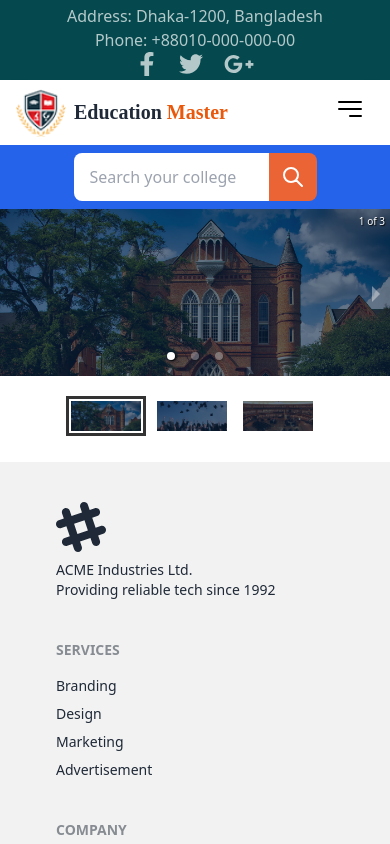
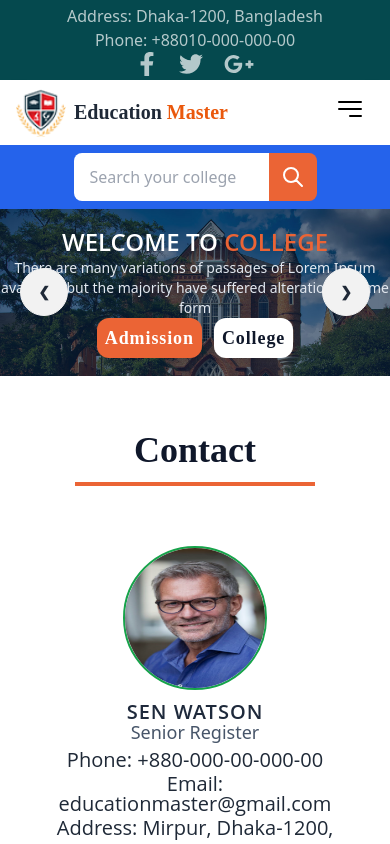
Before and after one commit to saifularafat/endgamecollege, a React (Vite) app: page / in a window 390 px wide. Shown: the top 844 px of the page. Built offline with nearby package versions, Linux system fonts and the light colour scheme; no server answers.

Commit message:
Contact section and slider section added now

```diff
--- a/src/Pages/Home/Banner/Banner.jsx
+++ b/src/Pages/Home/Banner/Banner.jsx
@@ -1,23 +1,69 @@
-import "react-responsive-carousel/lib/styles/carousel.min.css"; // requires a loader
-import { Carousel } from 'react-responsive-carousel';
-
 import sliderOne from "../../../assets/1.jpg";
 import sliderTwo from "../../../assets/2.jpg";
 import sliderThree from "../../../assets/3.jpg";
+import Paragraph from './Paragraph'
+
 const Banner = () => {
     return (
-        <div>
-            <Carousel className="text-center">
-                <div>
-                    <img src={sliderOne} />
+        <div className="carousel w-full md:h-[600px] h-full">
+            <div id="slide1" className="carousel-item relative w-full">
+                <img src={sliderOne} className="w-full " />
+                <div className="absolute flex items-center left-0 top-0 bottom-0">
+
+                    <Paragraph
+                        title='Welcome To'
+                        colorTitle='College'
+                        subTitle='There are many variations of passages of Lorem Ipsum available, but the majority have suffered alteration in some form'
+                        label='Admission'
+                        adders='/admission'
+                        labelOne='College'
+                        addressOne='/colleges'
+                    />
+
                 </div>
-                <div>
-                    <img src={sliderTwo} />
+                <div className="absolute flex justify-between transform -translate-y-1/2 left-5 right-5 top-1/2">
+                    <a href="#slide3" className="btn btn-circle mr-5 slider_btn1">❮</a>
+                    <a href="#slide2" className="btn btn-circle slider_btn2">❯</a>
                 </div>
-                <div>
-                    <img src={sliderThree} />
+            </div>
+            <div id="slide2" className="carousel-item relative w-full">
+                <img src={sliderTwo} className="w-full " />
+                <div className="absolute flex items-center  left-0 top-0 bottom-0">
+
+                    <Paragraph
+                        title='ADMISSION OPEN'
+                        colorTitle='2002'
+                        subTitle='There are many variations of passages of Lorem Ipsum available, but the majority have suffered alteration in some form'
+                        label='Admission'
+                        adders='/admission'
+                        labelOne='College'
+                        addressOne='/colleges'
+                    />
                 </div>
-            </Carousel>
+                <div className="absolute flex justify-between transform -translate-y-1/2 left-5 right-5 top-1/2">
+                    <a href="#slide1" className="btn btn-circle mr-5 slider_btn1">❮</a>
+                    <a href="#slide3" className="btn btn-circle slider_btn2">❯</a>
+                </div>
+            </div>
+            <div id="slide3" className="carousel-item relative w-full">
+                <img src={sliderThree} className="w-full " />
+                <div className="absolute flex items-center  left-0 top-0 bottom-0">
+
+                    <Paragraph
+                        title='EDUCATION '
+                        colorTitle='MASTER'
+                        subTitle='There are many variations of passages of Lorem Ipsum available, but the majority have suffered alteration in some form'
+                        label='Admission'
+                        adders='/admission'
+                        labelOne='College'
+                        addressOne='/colleges'
+                    />
+                </div>
+                <div className="absolute flex justify-between transform -translate-y-1/2 left-5 right-5 top-1/2">
+                    <a href="#slide2" className="btn btn-circle mr-5 slider_btn1">❮</a>
+                    <a href="#slide1" className="btn btn-circle slider_btn2">❯</a>
+                </div>
+            </div>
         </div>
     );
 };
--- /dev/null
+++ b/src/Pages/Home/Banner/Paragraph.jsx
@@ -0,0 +1,21 @@
+import React from 'react';
+import { Link } from 'react-router-dom';
+
+const Paragraph = ({ title, colorTitle, subTitle, label, address, labelOne, addressOne }) => {
+    return (
+        <div className=' text-white text-center w-5/5 mx-auto md:space-y-4 relative items-center lg:left-1/3 md:left-16 overflow-hidden'>
+            <h2 className='sm:text-4xl md:text-6xl text-2xl font-open font-semibold uppercase'>{title} <span className='text-color-btn'>{colorTitle}</span></h2>
+            <p className='lg:w-[740px] md:w-[640px] mx-auto md:text-xl sm:text-base text-sm font-sans font-normal text-slate-200'>{subTitle}</p>
+            <div className='flex items-center justify-center gap-3'>
+                <Link to={address} className='banner_btn'>
+                    {label}
+                </Link>
+                <Link to={addressOne} className='banner_btn_white'>
+                    {labelOne}
+                </Link>
+            </div>
+        </div>
+    );
+};
+
+export default Paragraph;
--- /dev/null
+++ b/src/Pages/Home/Contact/Contact.jsx
@@ -0,0 +1,26 @@
+import Container from "../../../components/Container";
+import SectionTitle from "../../../components/SectionTitle";
+import img from "../../../assets/contact_img/contact-img.svg"
+import register from '../../../assets/register.jpg'
+const Contact = () => {
+    return (
+        <Container>
+            <SectionTitle
+                title='Contact'
+                subTitle=''
+            />
+            <div className="py-12 md:w-1/2 mx-auto text-center">
+                <div>
+                    <img src={register} alt="" className="rounded-full md:w-56 w-36 md:h-56 h-36 mx-auto border-green-600 border-2" />
+                    <h2 className="text-xl text-slate-800 font-open font-semibold pt-2 tracking-wider uppercase">Sen Watson</h2>
+                    <p className="text-lg text-slate-600 leading-3">Senior Register</p>
+                </div>
+                <p className="text-xl font-open font-medium hover:opacity-75 pt-2">Phone:<span className=""> +880-000-00-000-00</span></p>
+                <p className="text-xl font-open font-medium hover:opacity-75 leading-5">Email:<span className="lowercase"> EDUCATIONMASTER@Gmail.com</span></p>
+                <p className="text-xl font-open font-medium hover:opacity-75 leading-7">Address:<span className=""> Mirpur, Dhaka-1200, Bangladesh</span></p>
+            </div>
+        </Container>
+    );
+};
+
+export default Contact;
--- a/src/Pages/Home/Home/Home.jsx
+++ b/src/Pages/Home/Home/Home.jsx
@@ -1,11 +1,13 @@
 import Container from "../../../components/Container";
 import Banner from "../Banner/Banner";
+import Contact from "../Contact/Contact";
 
 const Home = () => {
     return (
         <div>
             <Banner />
             <Container>
+                <Contact />
             </Container>
         </div>
     );
--- /dev/null
+++ b/src/components/SectionTitle.jsx
@@ -0,0 +1,18 @@
+
+const SectionTitle = ({ title, subTitle }) => {
+    return (
+        <div
+            data-aos="fade-down"
+            data-aos-duration="1500"
+            className=" text-center">
+            <h2 className="w-60 mx-auto text-4xl font-semibold font-Lobster pb-3 text-slate-900 pt-12 border-b-4 border-color-btn">
+                {title}
+            </h2>
+            <p className='text-white mt-3 text-lg'>
+                {subTitle}
+            </p>
+        </div>
+    );
+};
+
+export default SectionTitle;
--- a/src/index.css
+++ b/src/index.css
@@ -3,28 +3,59 @@
 @tailwind utilities;
 
 .active {
-    @apply border-b-2 border-color-btn p-3 text-xl font-open font-semibold text-color-btn rounded-lg tracking-wide transition duration-200 shadow-2xl
+    @apply border-b-2 border-color-btn p-3 text-xl font-open
+    font-semibold text-color-btn rounded-lg tracking-wide
+    transition duration-200 shadow-2xl
 }
 
 .default {
-    @apply bg-transparent text-xl text-title-color font-open font-semibold tracking-wide p-3 rounded-lg
+    @apply bg-transparent text-xl text-title-color
+    font-open font-semibold tracking-wide p-3 rounded-lg
+}
+
+/* Banner section */
+.banner {
+    @apply text-6xl font-semibold md:w-96 hidden md:block
+}
+.banner_btn{
+    @apply md:text-xl text-lg font-Lobster font-semibold
+    tracking-wider bg-color-btn md:py-3 sm:py-2 py-1 md:px-5 sm:px-3 px-2
+    border-y-2 border-color-btn rounded-xl
+    hover:bg-transparent hover:text-color-btn transition
+    duration-200
+}
+.banner_btn_white{
+    @apply md:text-xl text-lg text-slate-900 font-Lobster font-semibold
+    tracking-wider bg-white  md:py-3 sm:py-2 py-1 md:px-5 sm:px-3 px-2
+    border-y-2 border-white rounded-xl
+    hover:bg-transparent hover:text-white transition
+    duration-200
 }
 
 /* SignUp & SignIn style */
 .form_label {
-    @apply text-title-color mb-2 md:text-2xl text-xl font-serif font-medium
+    @apply text-title-color mb-2 md:text-2xl text-xl
+    font-serif font-medium
 }
 
 .input_style {
-    @apply w-full text-xl px-3 py-3 border rounded-md border-gray-300 focus:outline-none bg-gray-200 text-gray-800
+    @apply w-full text-xl px-3 py-3 border rounded-md
+    border-gray-300 focus:outline-none bg-gray-200
+    text-gray-800
 }
+
+
 
 /* Social component */
 .social_style {
-    @apply flex justify-center items-center space-x-2 border m-3 p-2 border-green-900 hover:bg-green-950 rounded-md transition duration-200 hover:text-white text-base cursor-pointer
+    @apply flex justify-center items-center space-x-2 border m-3 p-2
+    border-green-900 hover:bg-green-950 rounded-md
+    transition duration-200 hover:text-white text-base cursor-pointer
 }
 
 /* terms And Condition */
 .terms_btn {
-    @apply py-3 px-6 text-2xl font-serif font-semibold border rounded-xl bg-gradient-to-r from-green-600 to-green-900 text-white hover:border-green-700 hover:text-white animate-bounce hover:animate-none tracking-wider transition duration-200
+    @apply py-3 px-6 text-2xl font-serif font-semibold border rounded-xl
+    bg-gradient-to-r from-green-600 to-green-900 text-white hover:border-green-700 hover:text-white
+    animate-bounce hover:animate-none tracking-wider transition duration-200
 }
```
Also changed, not shown: src/assets/contact_img/contact-img.svg (added), src/assets/register.jpg (added).
